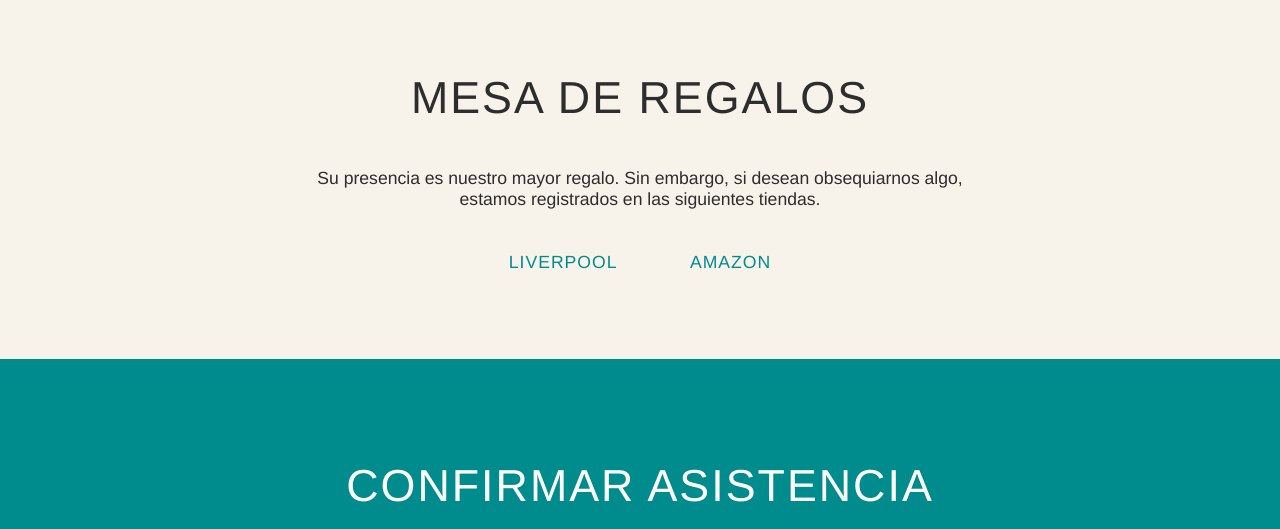
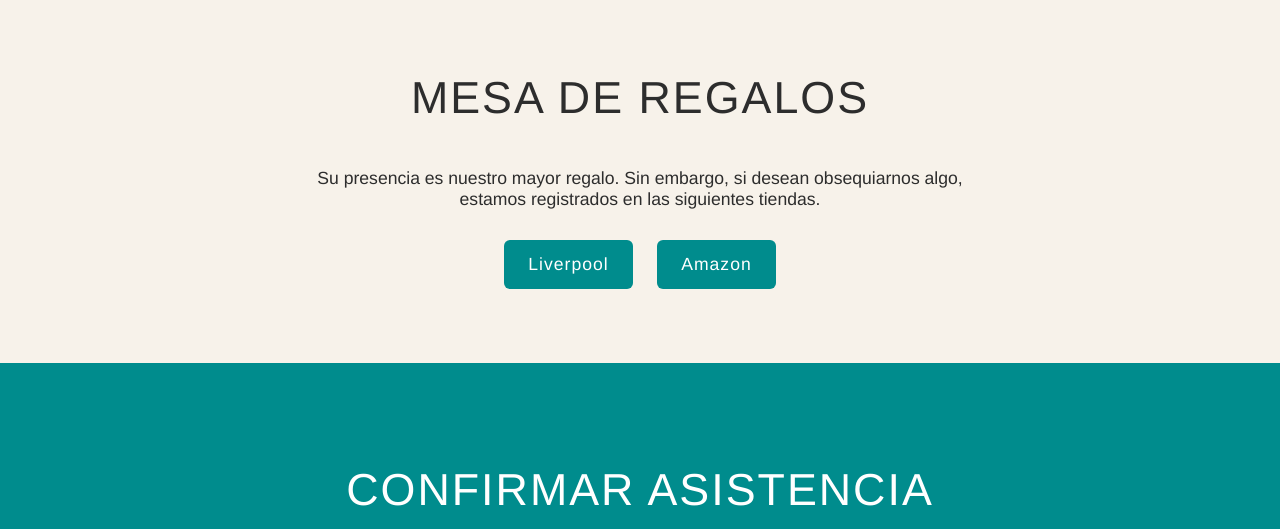
Before and after one commit to SlashGil/wedding, a Python web app: template wedding/templates/index.html in a window 1280 px wide. Shown: the part 3171-3700 px from the top of the page. Run offline with Jinja, Linux system fonts and the light colour scheme; the template is opened without the code that fills it, so the values that code supplies are empty.

Commit message:
:sparkles: Polish UI

```diff
--- a/wedding/static/css/style.css
+++ b/wedding/static/css/style.css
@@ -249,19 +249,18 @@ body {
 .gift-table a {
     display: inline-block;
     margin: 10px;
-    padding: 12px 24px;
-    background-color: var(--secondary);
-    color: var(--brand);
+    padding: 14px 24px;
+    background-color: var(--brand);
+    color: white;
     text-decoration: none;
-    border-radius: 4px;
-    font-size: 1rem;
-    text-transform: uppercase;
+    border-radius: 6px;
+    font-size: 1.1rem;
     letter-spacing: 1px;
     transition: opacity 0.3s;
 }
 
 .gift-table a:hover {
-    opacity: 0.88;
+    opacity: 0.9;
 }
 
 .rsvp-form {
```
